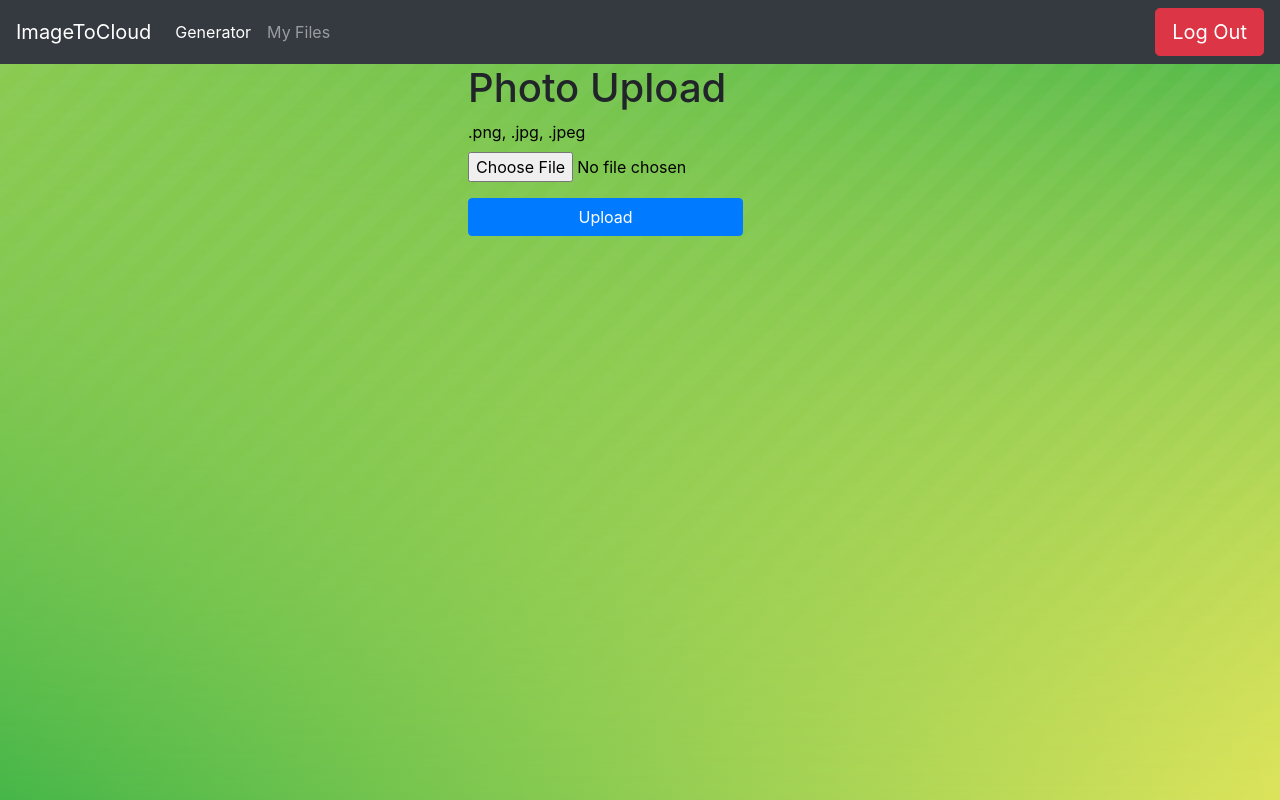
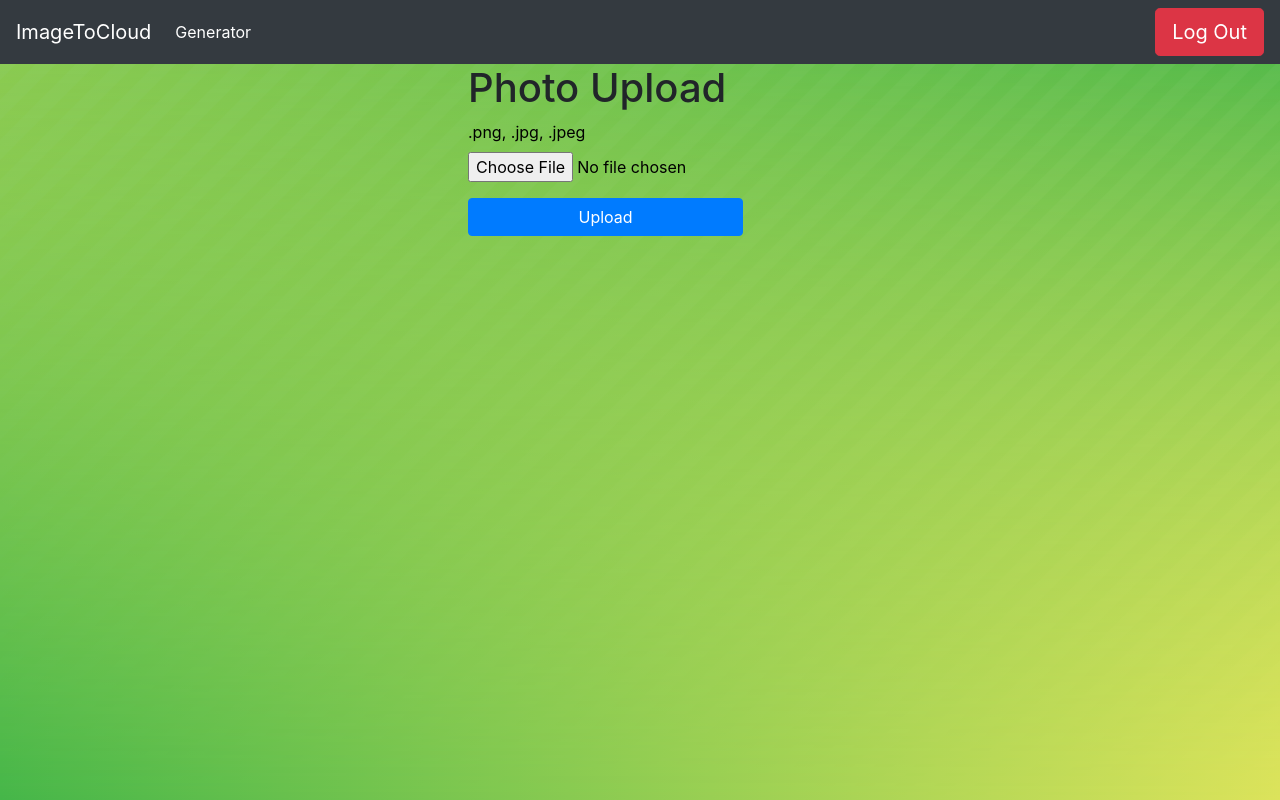
Before and after one commit to JulianBroudy/first-dynamic-website, a Flask app: page /upload in a window 1280 px wide. Run offline with Flask 2, Linux system fonts and the light colour scheme; some libraries are stand-ins or nearby versions.

Commit message:
fixed navbar

```diff
--- a/templates/navbar.html
+++ b/templates/navbar.html
@@ -12,9 +12,6 @@
       <li class="nav-item active">
         <a class="nav-link" href="{{ url_for('generator') }}">Generator <span class="sr-only">(current)</span></a>
       </li>
-      <li class="nav-item">
-        <a class="nav-link" href="#">My Files</a>
-      </li>
     </ul>
     <ul class=" navbar-nav ml-auto">
       <a href="{{ url_for('logout') }}" class="btn btn-primary btn-danger btn-lg  " role="button" aria-pressed="true">Log Out</a>
```
